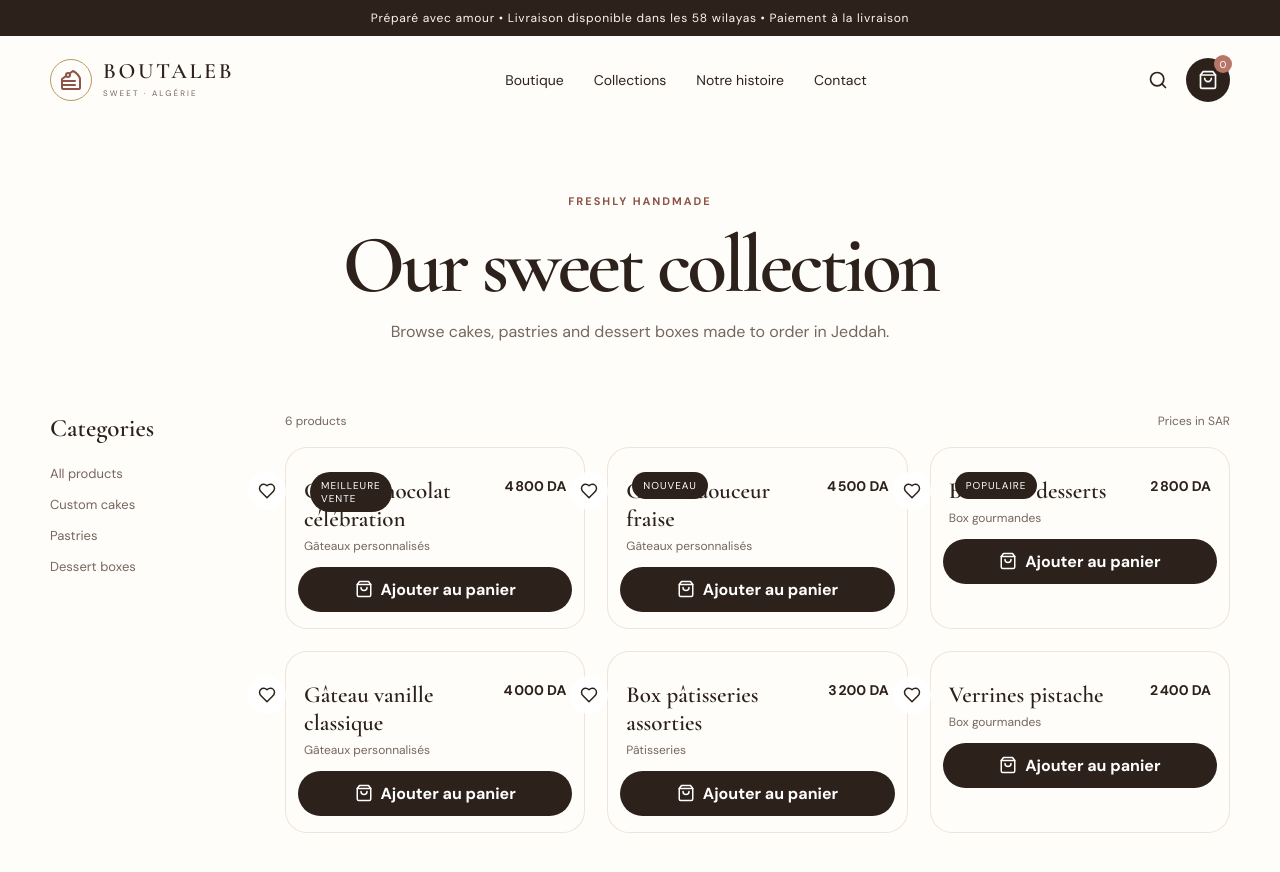
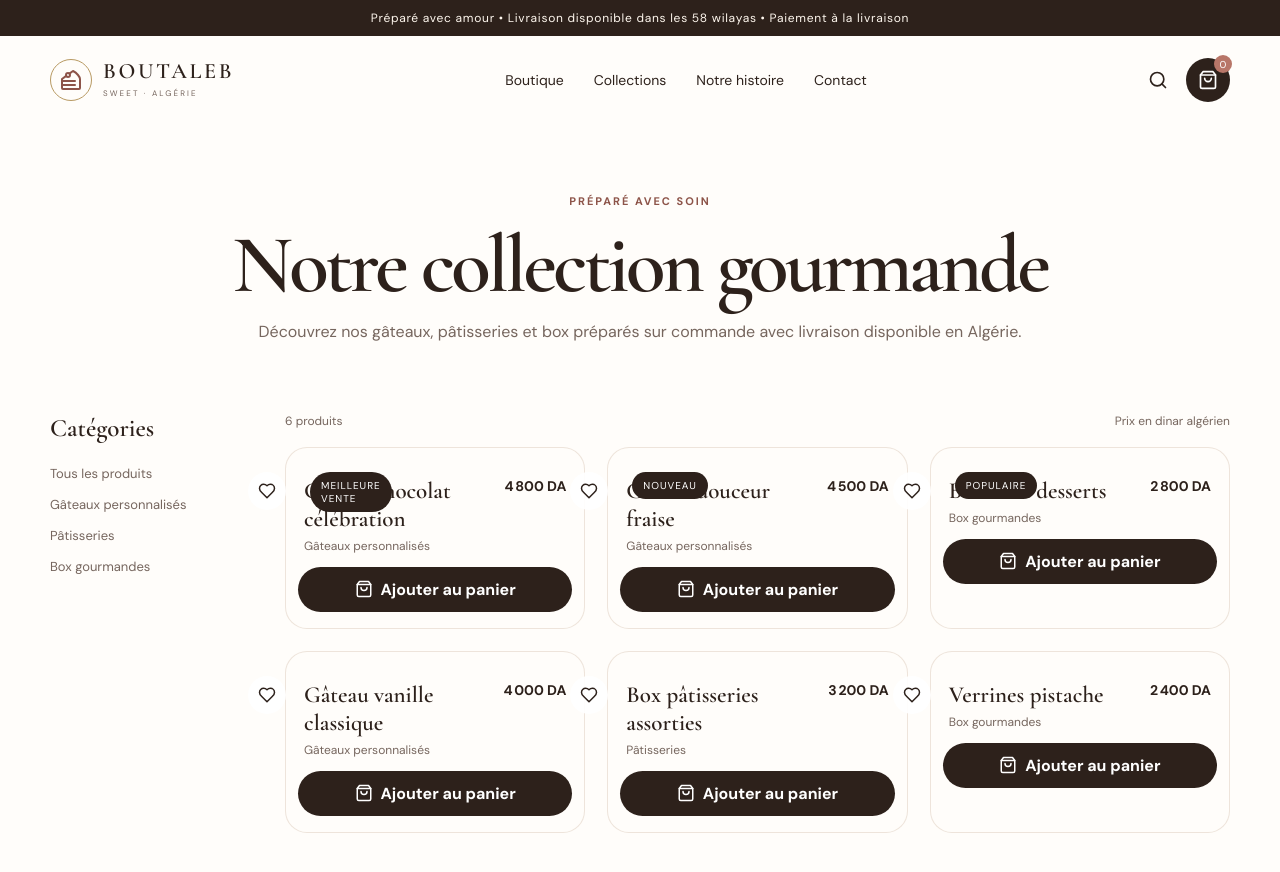
Before and after one commit to H4532/Boutaleb-Sweet, a Next.js app: page /shop in a window 1280 px wide. Shown: the top 872 px of the page. Built offline with nearby package versions, Linux system fonts and the light colour scheme; grey boxes are pictures that could not be loaded.

Commit message:
feat: localize shop page for Algeria

```diff
--- a/app/shop/page.tsx
+++ b/app/shop/page.tsx
@@ -3,8 +3,8 @@ import { ProductCard } from '@/components/ProductCard';
 import { products } from '@/data/products';
 
 export const metadata = {
-  title: 'Shop | Boutaleb Sweet',
-  description: 'Shop handmade cakes, pastries and dessert boxes from Boutaleb Sweet in Jeddah.',
+  title: 'Boutique | Boutaleb Sweet Algérie',
+  description: 'Découvrez les gâteaux, pâtisseries et box gourmandes Boutaleb Sweet avec livraison en Algérie.',
 };
 
 export default function ShopPage() {
@@ -12,20 +12,20 @@ export default function ShopPage() {
     <main>
       <StoreHeader />
       <section className="page-hero container">
-        <p className="eyebrow">Freshly handmade</p>
-        <h1>Our sweet collection</h1>
-        <p>Browse cakes, pastries and dessert boxes made to order in Jeddah.</p>
+        <p className="eyebrow">Préparé avec soin</p>
+        <h1>Notre collection gourmande</h1>
+        <p>Découvrez nos gâteaux, pâtisseries et box préparés sur commande avec livraison disponible en Algérie.</p>
       </section>
       <section className="container shop-layout">
         <aside className="shop-filters">
-          <strong>Categories</strong>
-          <a href="#all">All products</a>
-          <a href="#cakes">Custom cakes</a>
-          <a href="#pastries">Pastries</a>
-          <a href="#boxes">Dessert boxes</a>
+          <strong>Catégories</strong>
+          <a href="#all">Tous les produits</a>
+          <a href="#cakes">Gâteaux personnalisés</a>
+          <a href="#pastries">Pâtisseries</a>
+          <a href="#boxes">Box gourmandes</a>
         </aside>
         <div>
-          <div className="shop-toolbar"><span>{products.length} products</span><span>Prices in SAR</span></div>
+          <div className="shop-toolbar"><span>{products.length} produits</span><span>Prix en dinar algérien</span></div>
           <div className="product-grid" id="all">
             {products.map((product) => <ProductCard key={product.slug} product={product} />)}
           </div>
```
